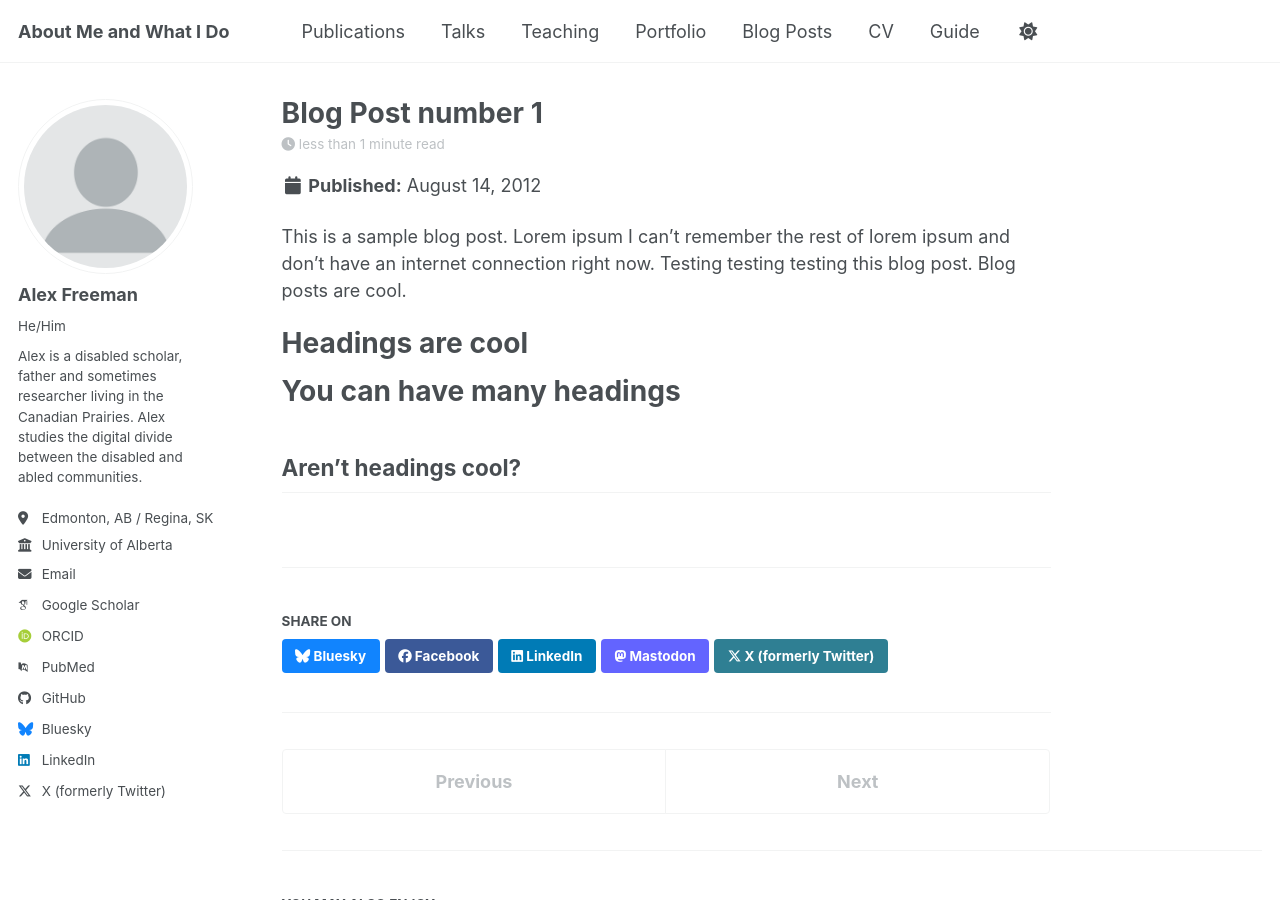
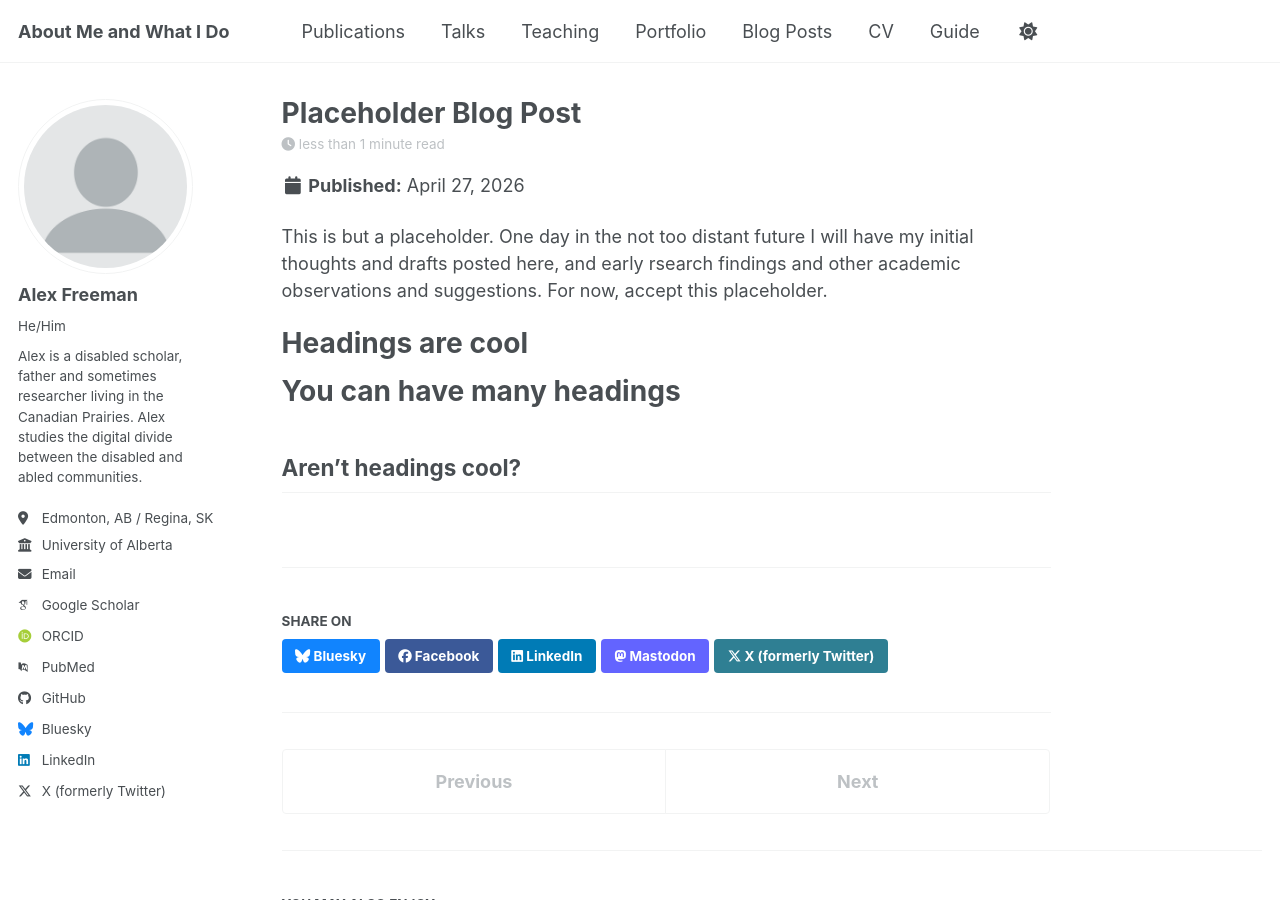
Before and after one commit to Rakk510/Me-Version-2, a Jekyll site: the page built from _posts/2012-08-14-blog-post-1.md, in a window 1280 px wide and 900 px high. Built offline with Jekyll 4.4.1, drawn with Linux system fonts in a browser that asks for light colours; some web fonts are replaced; a script bundle is joined from its source files by our own code; library files that are not in the unit come from our copies.

Commit message:
Update 2012-08-14-blog-post-1.md

```diff
--- a/_posts/2012-08-14-blog-post-1.md
+++ b/_posts/2012-08-14-blog-post-1.md
@@ -1,6 +1,6 @@
 ---
-title: 'Blog Post number 1'
-date: 2012-08-14
+title: 'Placeholder Blog Post'
+date: 2026-04-27
 permalink: /posts/2012/08/blog-post-1/
 tags:
   - cool posts
@@ -8,7 +8,7 @@ tags:
   - category2
 ---
 
-This is a sample blog post. Lorem ipsum I can't remember the rest of lorem ipsum and don't have an internet connection right now. Testing testing testing this blog post. Blog posts are cool.
+This is but a placeholder. One day in the not too distant future I will have my initial thoughts and drafts posted here, and early rsearch findings and other academic observations and suggestions. For now, accept this placeholder.
 
 Headings are cool
 ======
```
